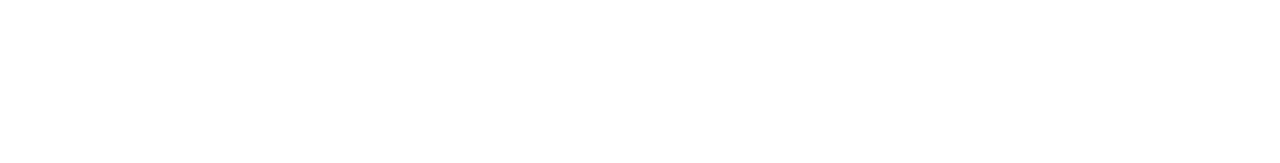
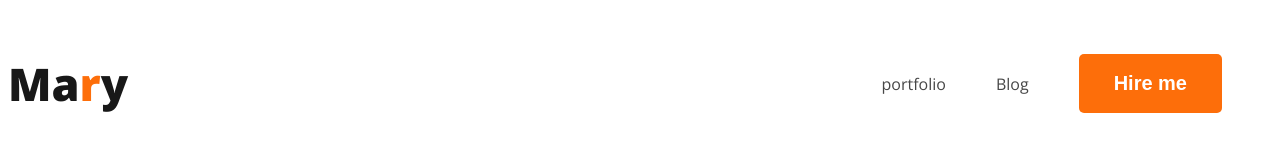
Before and after one commit to olirahman11/webdeveloper-protfolio-, a plain HTML site: page index.html in a window 1280 px wide. Drawn offline with nearby package versions, Linux system fonts and the light colour scheme.

Commit message:
created navbar

```diff
--- a/index.html
+++ b/index.html
@@ -4,9 +4,24 @@
     <meta charset="UTF-8">
     <meta name="viewport" content="width=device-width, initial-scale=1.0">
     <title>web devoloper protfolio</title>
+
+    <link rel="preconnect" href="https://fonts.googleapis.com">
+<link rel="preconnect" href="https://fonts.gstatic.com" crossorigin>
+<link href="https://fonts.googleapis.com/css2?family=Open+Sans:ital,wght@0,300..800;1,300..800&display=swap" rel="stylesheet">
+
+
+    <link rel="stylesheet" href="styles/protfolio.css">
 </head>
 <body>
     <header>
+        <nav>
+            <h3 class="nav-title">Ma<span class="color-primary">r</span>y</h3>
+            <ul>
+                <li><a href="">portfolio</a></li>
+                <li><a href="">Blog</a></li>
+                <li><button class="button-primary">Hire me</button></li>
+            </ul>
+        </nav>
 
     </header>
     <main>
--- /dev/null
+++ b/styles/protfolio.css
@@ -0,0 +1,42 @@
+/* common style */
+body{
+    font-family: "Open Sans", sans-serif;
+}
+.color-primary{
+    color: rgba(253, 110, 10, 1);
+}
+.button-primary{
+    background-color: rgba(253, 110, 10, 1);
+    border: none;
+    padding: 18px 35px;
+    border-radius: 5px;
+    font-size: 20px;
+    color: white;
+    font-weight: 700;
+}
+
+/* nav related styles */
+nav{
+    display: flex;
+    align-items: center;
+    justify-content: space-between;
+}
+nav >ul{
+    display: flex;
+    align-items: center;
+}
+nav li {
+    list-style: none;
+    margin-right: 50px;
+
+}
+nav li>a{
+    text-decoration: none;
+    color: rgba(71, 71, 71, 1);
+}
+.nav-title{
+    font-size: 45px;
+    font-weight: 800;
+    color: #181818;
+    /* margin-right: 633px; */
+}
```
